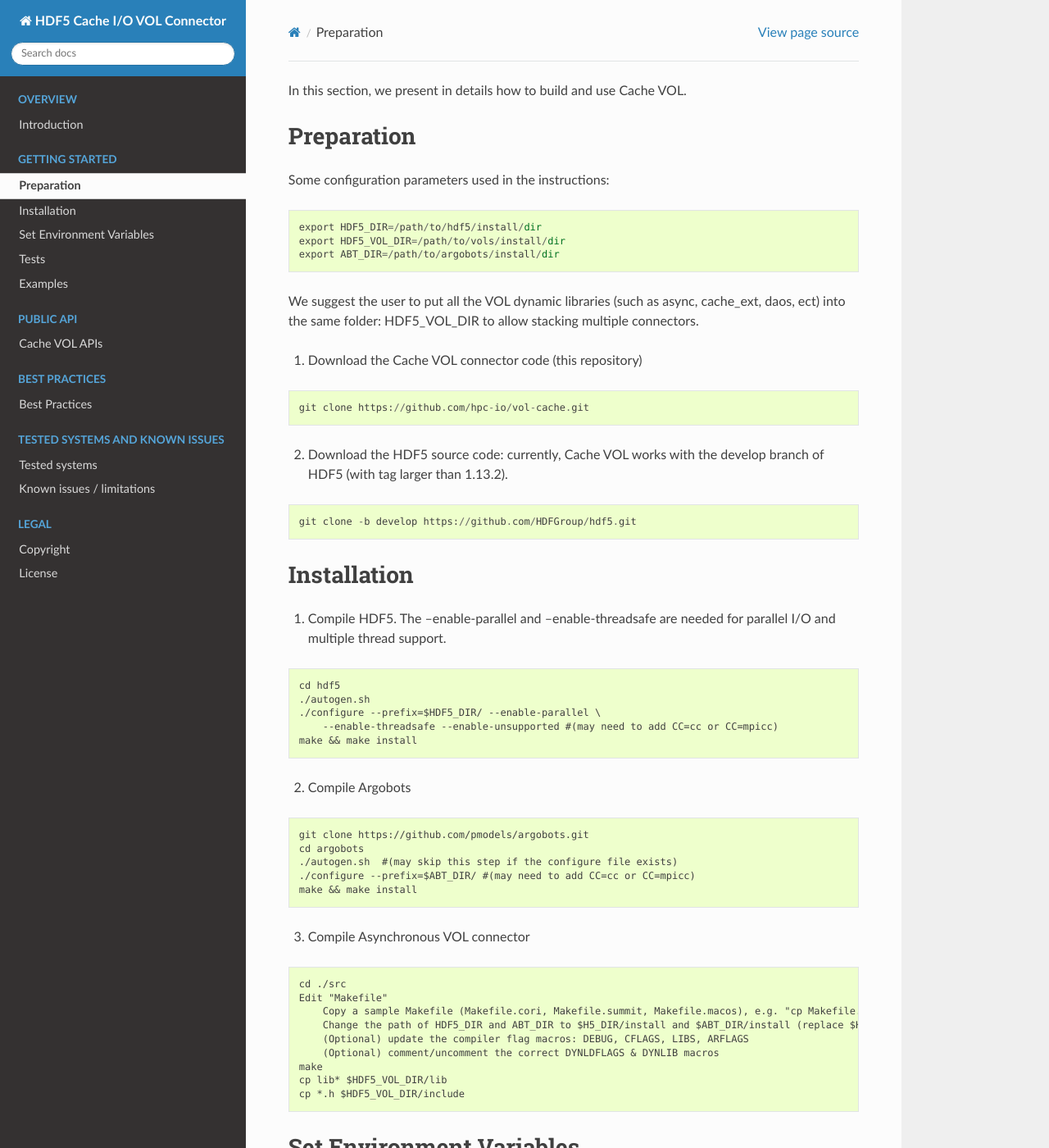
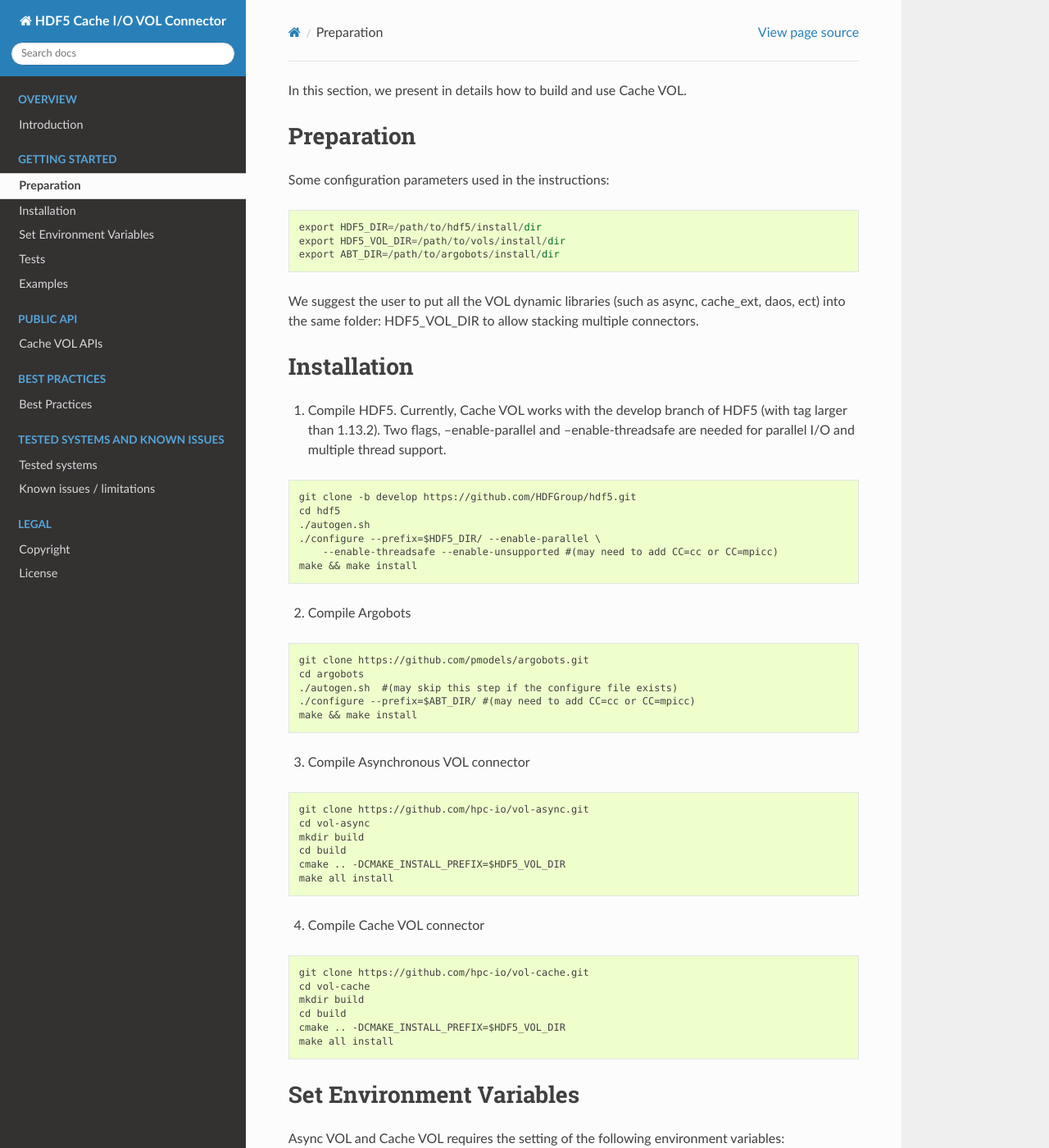
Before and after one commit to HDFGroup/vol-cache, a Sphinx documentation site: the page built from docs/source/gettingstarted.rst, in a window 1280 px wide and 1400 px high. Shown: the whole window at 82% size. Built offline with Sphinx 7.4.7 and the Read the Docs theme 2.0.0, drawn with Linux system fonts in a browser that asks for light colours.

Commit message:
fixed cmake issue

```diff
--- a/docs/source/gettingstarted.rst
+++ b/docs/source/gettingstarted.rst
@@ -13,27 +13,14 @@ Some configuration parameters used in the instructions:
 
 We suggest the user to put all the VOL dynamic libraries (such as async, cache_ext, daos, ect) into the same folder: HDF5_VOL_DIR to allow stacking multiple connectors.
 
+Installation
+============
 
-1. Download the Cache VOL connector code (this repository)
-
-.. code-block::
-
-    git clone https://github.com/hpc-io/vol-cache.git
-
-2. Download the HDF5 source code: currently, Cache VOL works with the develop branch of HDF5 (with tag larger than 1.13.2).
+1. Compile HDF5. Currently, Cache VOL works with the develop branch of HDF5 (with tag larger than 1.13.2). Two flags, --enable-parallel and --enable-threadsafe are needed for parallel I/O and multiple thread support.
 
 .. code-block::
 
     git clone -b develop https://github.com/HDFGroup/hdf5.git
-
-
-Installation
-============
-
-1. Compile HDF5. The --enable-parallel and --enable-threadsafe are needed for parallel I/O and multiple thread support.
-
-.. code-block::
-
     cd hdf5
     ./autogen.sh
     ./configure --prefix=$HDF5_DIR/ --enable-parallel \
@@ -56,15 +43,25 @@ Installation
 
 .. code-block::
 
-    cd ./src
-    Edit "Makefile"
-        Copy a sample Makefile (Makefile.cori, Makefile.summit, Makefile.macos), e.g. "cp Makefile.summit Makefile", which should work for most linux systems
-        Change the path of HDF5_DIR and ABT_DIR to $H5_DIR/install and $ABT_DIR/install (replace $H5_DIR and $ABT_DIR with their full path)
-        (Optional) update the compiler flag macros: DEBUG, CFLAGS, LIBS, ARFLAGS
-        (Optional) comment/uncomment the correct DYNLDFLAGS & DYNLIB macros
-    make
-    cp lib* $HDF5_VOL_DIR/lib
-    cp *.h $HDF5_VOL_DIR/include
+    git clone https://github.com/hpc-io/vol-async.git
+    cd vol-async
+    mkdir build
+    cd build
+    cmake .. -DCMAKE_INSTALL_PREFIX=$HDF5_VOL_DIR
+    make all install
+
+
+4. Compile Cache VOL connector
+
+.. code-block::
+
+    git clone https://github.com/hpc-io/vol-cache.git
+    cd vol-cache
+    mkdir build
+    cd build
+    cmake .. -DCMAKE_INSTALL_PREFIX=$HDF5_VOL_DIR
+    make all install
+
 
 Set Environment Variables
 ===========================
```
Also changed, not shown: README.md (+18 -5 lines).
